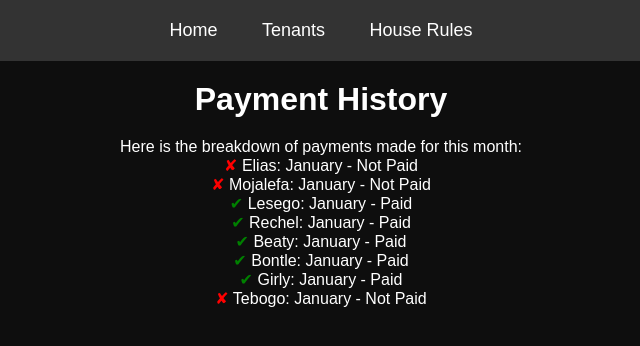
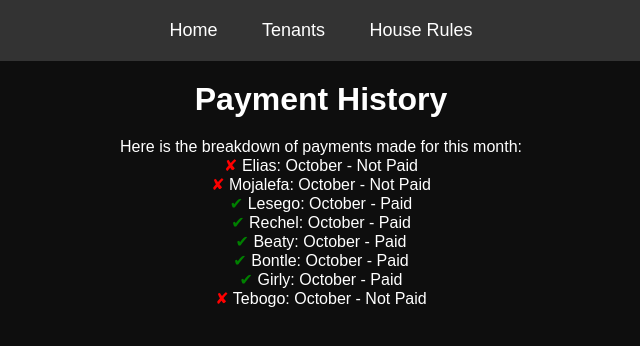
Before and after one commit to Eliascodebreaker/Electricity-Payment-Tracker, a plain HTML site: page history.html in a window 1280 px wide. Shown: the full height of the page, 319-959 px from the left. Drawn offline with Linux system fonts and the light colour scheme.

Commit message:
Update history.html

```diff
--- a/history.html
+++ b/history.html
@@ -19,14 +19,14 @@
 
         <!-- Updated history display with colors -->
         <div>
-            <p><span style="color: red;">✘</span> Elias: January - Not Paid</p>
-            <p><span style="color: red;">✘</span> Mojalefa: January - Not Paid</p>
-            <p><span style="color: green;">✔</span> Lesego: January - Paid</p>
-            <p><span style="color: green;">✔</span> Rechel: January - Paid</p>
-            <p><span style="color: green;">✔</span> Beaty: January - Paid</p>
-            <p><span style="color: green;">✔</span> Bontle: January - Paid</p>
-            <p><span style="color: green;">✔</span> Girly: January - Paid</p>
-            <p><span style="color: red;">✘</span> Tebogo: January - Not Paid</p>
+            <p><span style="color: red;">✘</span> Elias: October - Not Paid</p>
+            <p><span style="color: red;">✘</span> Mojalefa: October - Not Paid</p>
+            <p><span style="color: green;">✔</span> Lesego: October - Paid</p>
+            <p><span style="color: green;">✔</span> Rechel: October - Paid</p>
+            <p><span style="color: green;">✔</span> Beaty: October - Paid</p>
+            <p><span style="color: green;">✔</span> Bontle: October - Paid</p>
+            <p><span style="color: green;">✔</span> Girly: October - Paid</p>
+            <p><span style="color: red;">✘</span> Tebogo: October - Not Paid</p>
         </div>
     </div>
 </body>
```
